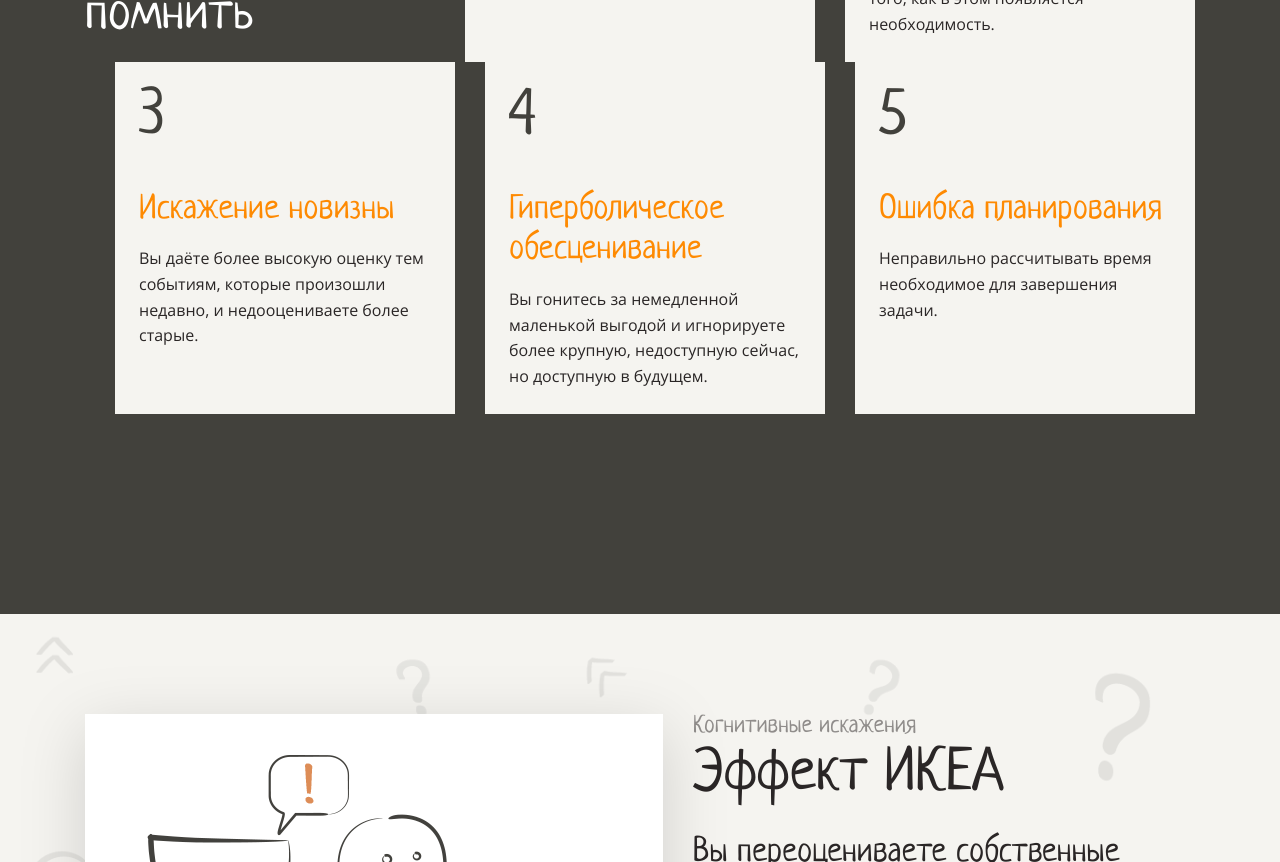
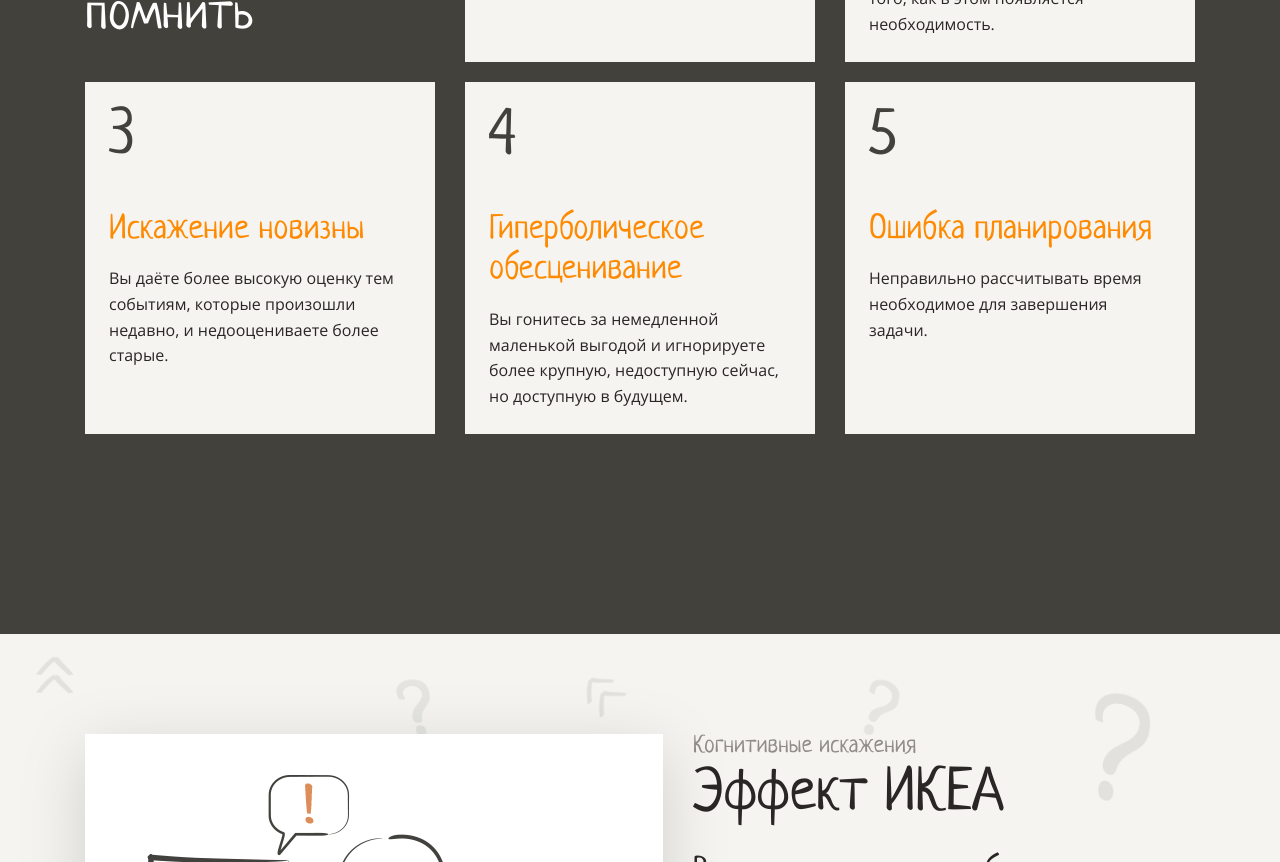
Before and after one commit to Zithen/layout-designer-project-58, a website: page src/index.html in a window 1280 px wide. Shown: the part 2179-3041 px from the top of the page. Drawn offline with Linux system fonts and the light colour scheme.

Commit message:
Fix minor errors nav page

```diff
--- a/src/index.html
+++ b/src/index.html
@@ -117,7 +117,7 @@
 <!-- 3rd card -->
 
         <div class="display-flex">
-          <a href="#distortion-of-novelty" class="width-350 display-flex flex-column bg-light margin-left-30 card-select padding-24 btn-anchor">
+          <a href="#distortion-of-novelty" class="width-350 display-flex flex-column bg-light card-select padding-24 btn-anchor margin-top-20">
             <li>
               <h2 class="font-size-64 padding-bottom-40 line-height-1 text-main-dark">
                 3
@@ -136,7 +136,7 @@
 <!-- 3rd card END-->
 
 <!-- 4th card -->
-          <a href="#hyperbolic-depreciation" class="width-350 display-flex flex-column bg-light margin-left-30 card-select padding-24 btn-anchor">
+          <a href="#hyperbolic-depreciation" class="width-350 display-flex flex-column bg-light card-select padding-24 btn-anchor margin-left-30 margin-top-20">
             <li>
               <h2 class="font-size-64 padding-bottom-40 line-height-1 text-main-dark">
                 4
@@ -155,7 +155,7 @@
 <!-- 4th card END-->
 
 <!-- 5th card -->
-          <a href="#errors-in-planning" class="width-350 display-flex flex-column bg-light margin-left-30 card-select padding-24 btn-anchor">
+          <a href="#errors-in-planning" class="width-350 display-flex flex-column bg-light margin-left-30 card-select padding-24 btn-anchor margin-top-20">
             <li>
               <h2 class="font-size-64 padding-bottom-40 line-height-1 text-main-dark">
                 5
```
